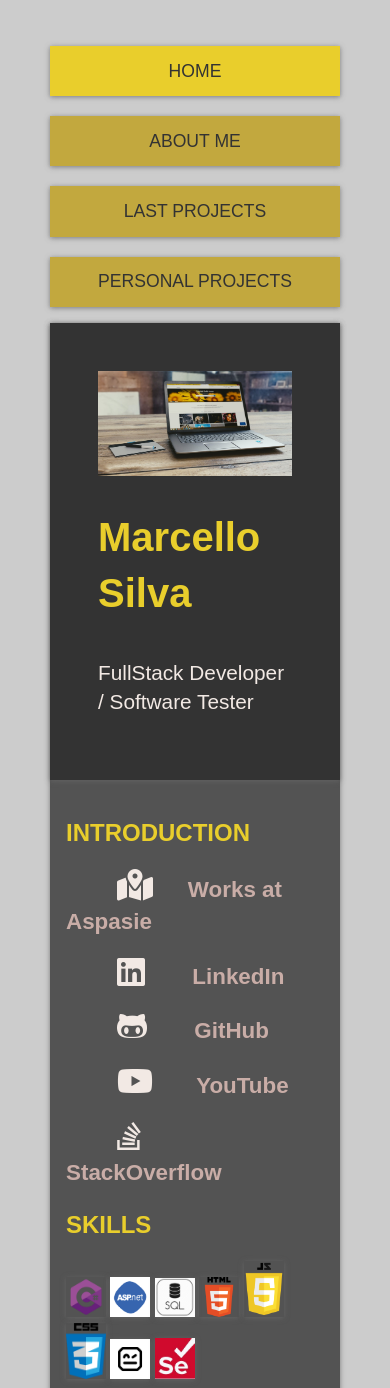
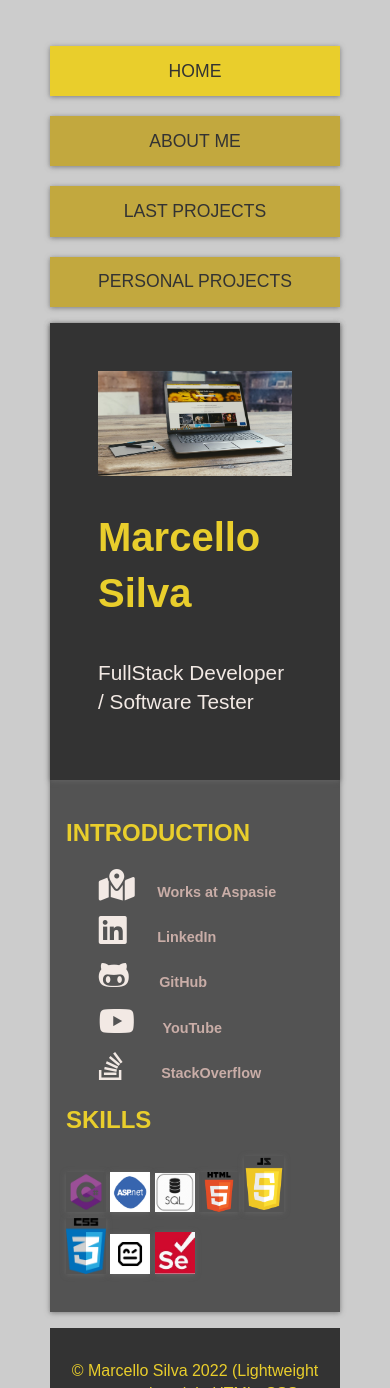
Before and after one commit to MarceloBRAmaral/website, a plain HTML site: page index.html in a window 390 px wide. Shown: the top 1388 px of the page. Drawn offline with Linux system fonts and the light colour scheme.

Commit message:
Responsiveness on home page.

```diff
--- a/css/style.css
+++ b/css/style.css
@@ -412,6 +412,9 @@ footer a{
     .infoarea{
         padding: 1rem;
     }
+    .infoarea h2{
+        font-size: 1.2rem;
+    }
     .workProjects{
         padding: 1rem;
     }
@@ -431,9 +434,7 @@ footer a{
     .accord__label{
         font-size: 1.5rem;
     }
-    .infoarea h2{
-        font-size: 1.5rem;
-    }
+
     .info {
         max-width: 300px;
     }
@@ -454,7 +455,7 @@ footer a{
         font-size: 1.4rem;
     }
     .infoarea h2{
-        font-size: 1.4rem;
+        font-size: 0.9rem;
     }
     .accord__content p{
         font-size: 0.8rem;
```
